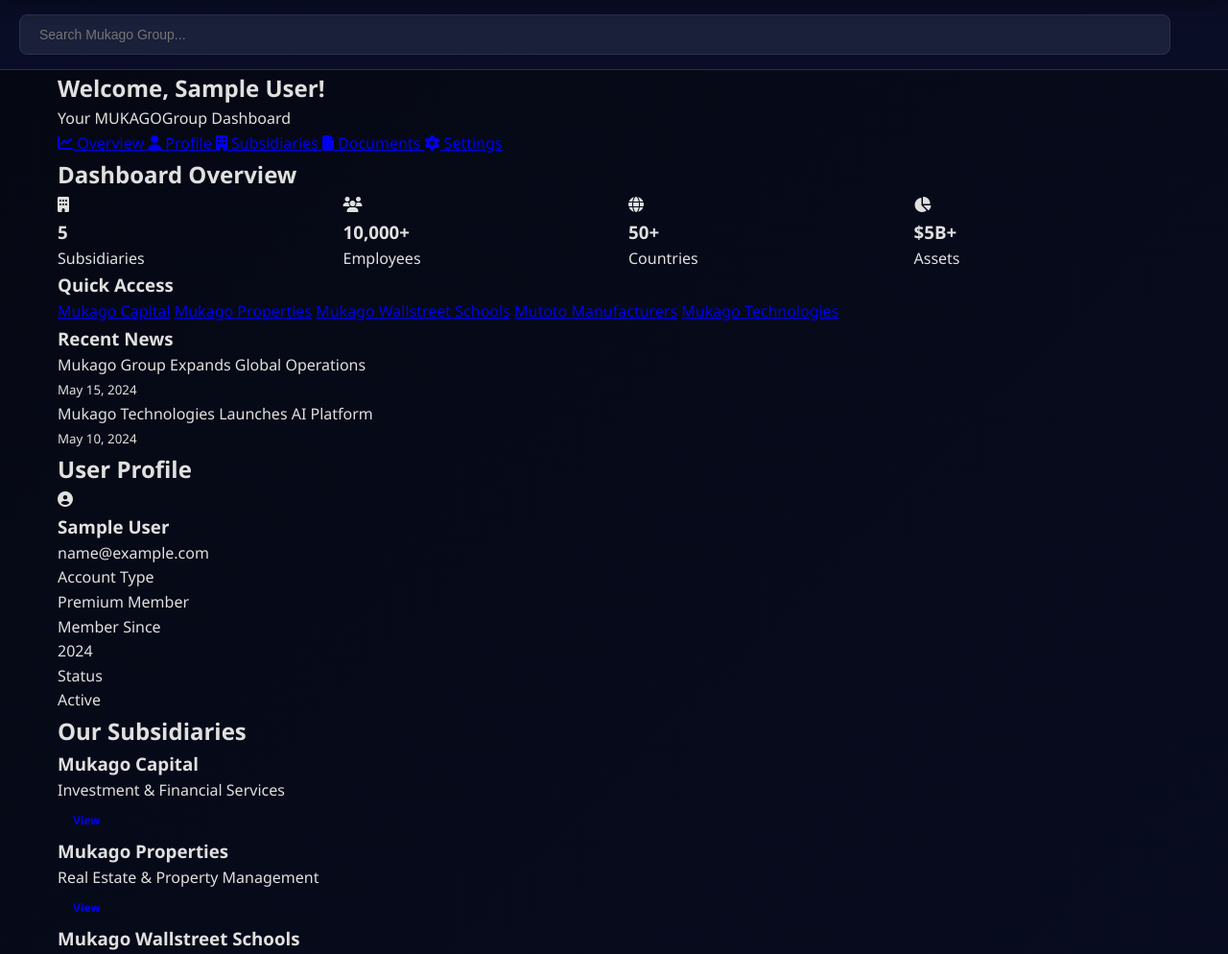
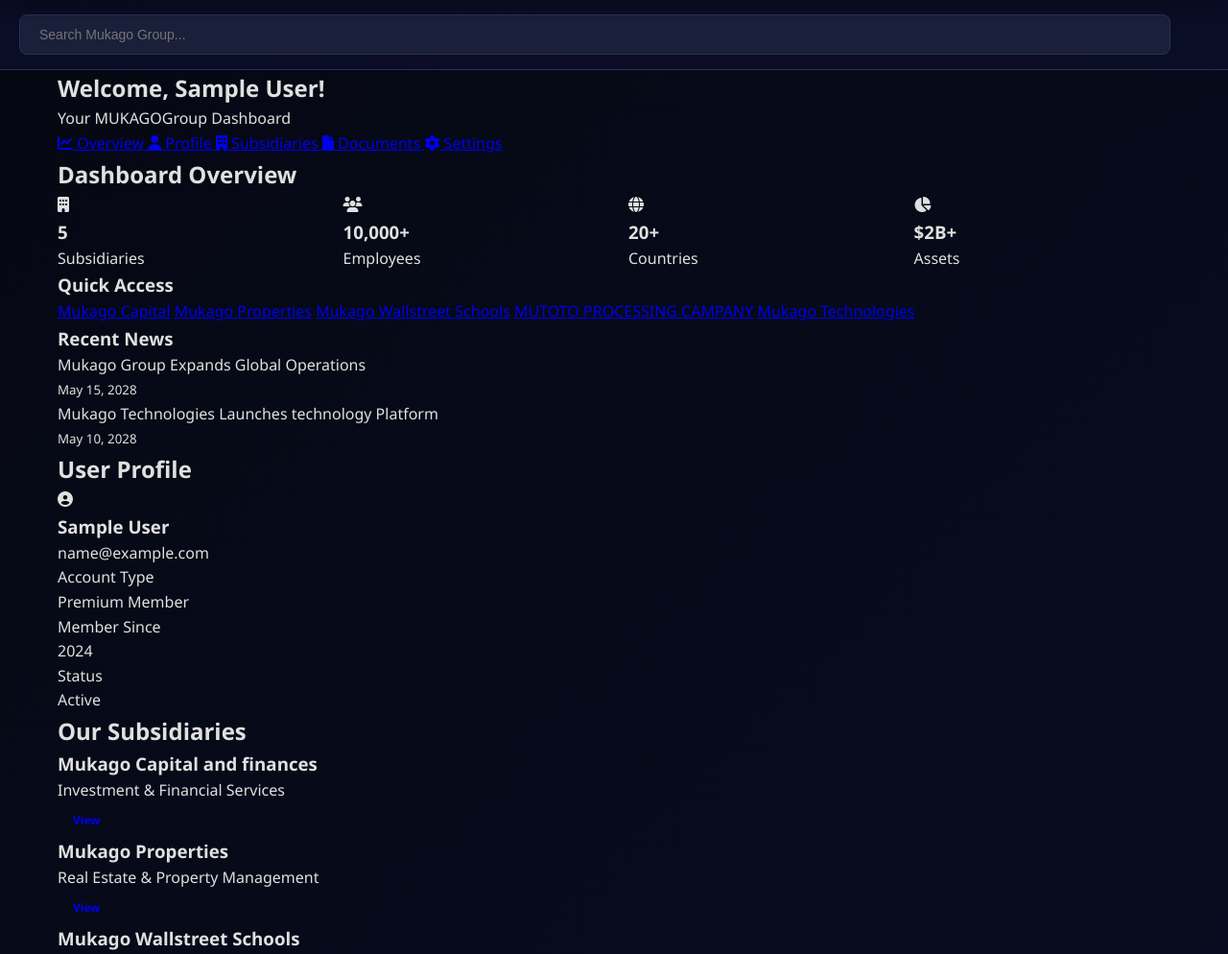
Before and after one commit to mukagobannetbackend/mukago_group, a Flask app: page /dashboard in a window 1280 px wide. Shown: the part 71-1065 px from the top of the page at 96% size. Run offline with Flask 3, Linux system fonts and the light colour scheme; the visitor is signed in with stand-in values (Sample User, id 1).

Commit message:
updated project

```diff
--- a/app.py
+++ b/app.py
@@ -4,6 +4,10 @@ from functools import wraps
 import json
 import os
 from datetime import datetime
+import os
+
+DATABASE_URL = os.getenv("DATABASE_URL")
+
 
 app = Flask(__name__)
 app.secret_key = 'mukago_group_secret_key_2024'
--- a/templates/contact.html
+++ b/templates/contact.html
@@ -105,19 +105,19 @@
         <div class="departments-grid">
             <div class="dept-card">
                 <h3>MukagoCapital and finance</h3>
-                <p>Email: capital@mukagogroup.com</p>
+                <p>Email: mukagocapitalcapital@gmail.com</p>
                 <p>Phone: +(256) 789635687</p>
             </div>
 
             <div class="dept-card">
                 <h3>Mukago Properties</h3>
-                <p>Email: properties@mukagogroup.com</p>
+                <p>Email: mukagoproperties@gmail.com</p>
                 <p>Phone: </p>
             </div>
 
             <div class="dept-card">
                 <h3>Mukago Wallstreet Schools</h3>
-                <p>Email: schools@mukagogroup.com</p>
+                <p>Email: mukagogroup@gmail.com</p>
                 <p>Phone:+(256) 789635687</p>
             </div>
 
--- a/templates/dashboard.html
+++ b/templates/dashboard.html
@@ -68,7 +68,7 @@
                                 <i class="fas fa-globe"></i>
                             </div>
                             <div class="stat-content">
-                                <h3>50+</h3>
+                                <h3>20+</h3>
                                 <p>Countries</p>
                             </div>
                         </div>
@@ -78,7 +78,7 @@
                                 <i class="fas fa-chart-pie"></i>
                             </div>
                             <div class="stat-content">
-                                <h3>$5B+</h3>
+                                <h3>$2B+</h3>
                                 <p>Assets</p>
                             </div>
                         </div>
@@ -91,7 +91,7 @@
                                 <a href="/subsidiary/capital">Mukago Capital</a>
                                 <a href="/subsidiary/properties">Mukago Properties</a>
                                 <a href="/subsidiary/schools">Mukago Wallstreet Schools</a>
-                                <a href="/subsidiary/manufacturers">Mutoto Manufacturers</a>
+                                <a href="/subsidiary/manufacturers">MUTOTO PROCESSING CAMPANY</a>
                                 <a href="/subsidiary/technologies">Mukago Technologies</a>
                             </div>
                         </div>
@@ -101,11 +101,11 @@
                             <div class="news-list">
                                 <div class="news-item">
                                     <p>Mukago Group Expands Global Operations</p>
-                                    <small>May 15, 2024</small>
+                                    <small>May 15, 2028</small>
                                 </div>
                                 <div class="news-item">
-                                    <p>Mukago Technologies Launches AI Platform</p>
-                                    <small>May 10, 2024</small>
+                                    <p>Mukago Technologies Launches technology Platform</p>
+                                    <small>May 10, 2028</small>
                                 </div>
                             </div>
                         </div>
@@ -150,7 +150,7 @@
 
                     <div class="subsidiaries-list">
                         <div class="subsidiary-item">
-                            <h3>Mukago Capital</h3>
+                            <h3>Mukago Capital and finances</h3>
                             <p>Investment & Financial Services</p>
                             <a href="/subsidiary/capital" class="btn btn-small">View</a>
                         </div>
```
Also changed, not shown: templates/index.html (+7 -1 lines), templates/media.html (+18 -7 lines), static/images/mukago_group_logo.png (added), static/images/mutoto_manufacturing_logo.png (added), static/images/wallstreet_schools_logo.png (added), 3 other files.
